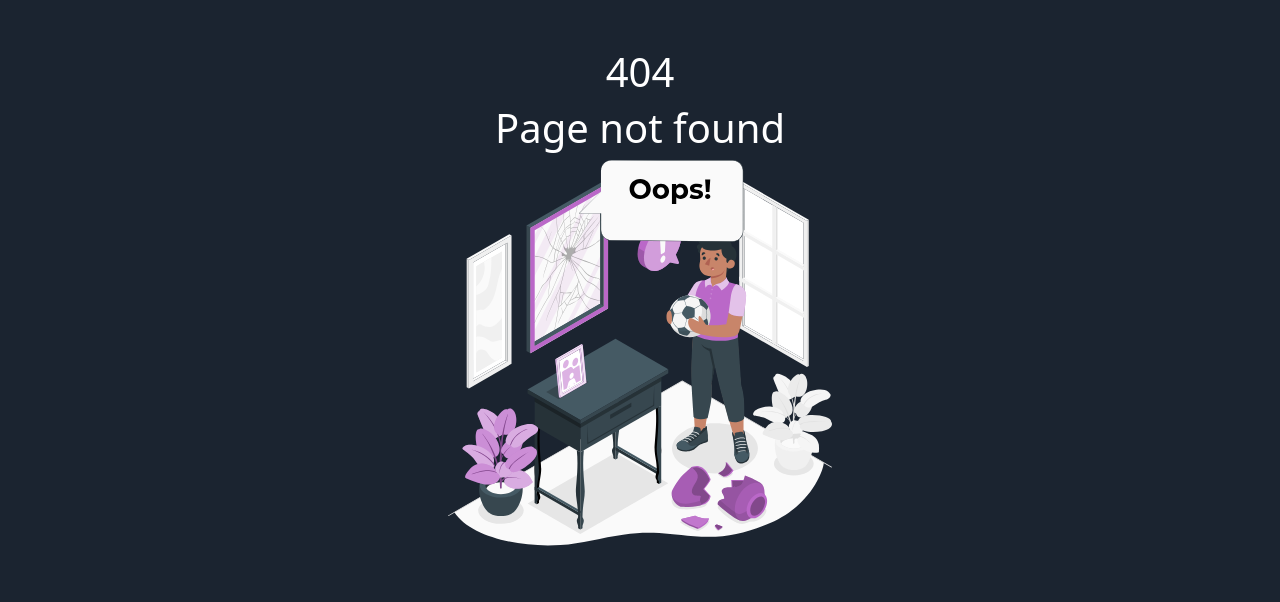
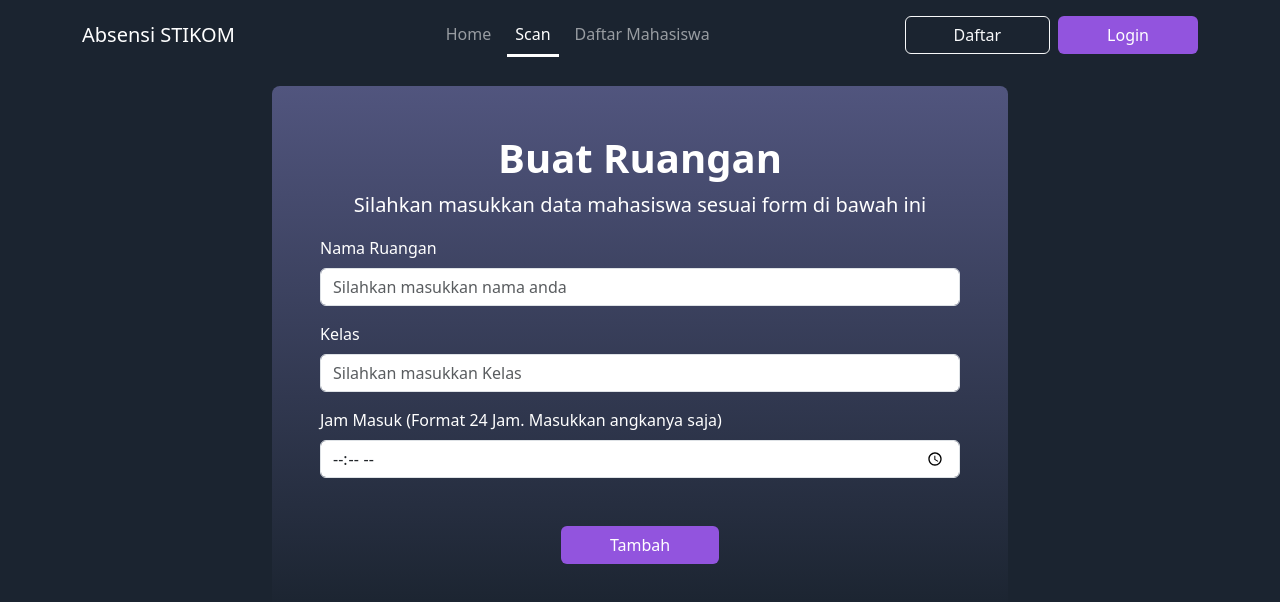
Before and after one commit to rafai123/attendance-QR-Code, a React (Vite) app: page /attendance-room-list/add-room in a window 1280 px wide. Before the commit this address had no page. Shown: the top 602 px of the page. Built offline with nearby package versions, Linux system fonts and the light colour scheme.

Commit message:
add logic to create new room

```diff
--- a/src/components/Navbarfix.jsx
+++ b/src/components/Navbarfix.jsx
@@ -22,15 +22,16 @@ const NavbarFix = () => {
   if (isLoggedIn) {
     component = (
       <>
+        <Nav className="ms-auto my-1 gap-2 ">
           <div className="text-center">
             <Dropdown>
               <Dropdown.Toggle id="dropdown-basic" className="btn btn-purple">{isLoggedIn.nama}</Dropdown.Toggle>
 
-            <Dropdown.Menu>
+              <Dropdown.Menu className="bg-dark text-white shadow ">
                 <div className="text-center mx-4 my-2">
                   <img
                     height={120}
-                  className="text-center justify-center rounded"
+                    className="text-center mb-2 justify-center rounded"
                     src={isLoggedIn.avatar}
                   />
 
@@ -39,7 +40,7 @@ const NavbarFix = () => {
                   <Button
                     onClick={handleLogout}
                     // onClick={window.localStorage.clear()}
-                  className="logindong text-white text-carevul border-carevul py-2 btn btn-purple mt-3"
+                    className="logindong text-white text-carevul border-carevul py-2 btn btn-purple mt-1"
                   >
                     Logout
                   </Button>
@@ -47,6 +48,7 @@ const NavbarFix = () => {
               </Dropdown.Menu>
             </Dropdown>
           </div>
+        </Nav>
       </>
     )
   } else {
@@ -87,7 +89,7 @@ const NavbarFix = () => {
         <Navbar.Collapse id="basic-navbar-nav">
           <Nav className="ms-auto gap-2 text-center"  >
             <NavLink to="/" className="nav-link">Home</NavLink>
-            <NavLink to="/scan" className="nav-link">Scan</NavLink>
+            <NavLink to="/attendance-room-list" className="nav-link">Scan</NavLink>
             <NavLink to="/student-list" className="nav-link">Daftar Mahasiswa</NavLink>
           </Nav>
           {component}
--- a/src/main.jsx
+++ b/src/main.jsx
@@ -17,6 +17,8 @@ import RegisterPage from './pages/RegisterPage.jsx'
 import StudentListPage from './pages/StudentListPage.jsx'
 import AddStudentPage from './pages/AddStudentPage.jsx'
 import QRGeneratorPage from './pages/QRGeneratorPage.jsx'
+import RoomListPage from './pages/RoomListPage.jsx'
+import AddRoomPage from './pages/AddRoomPage.jsx'
 
 const router = createBrowserRouter(
   createRoutesFromElements(
@@ -29,6 +31,8 @@ const router = createBrowserRouter(
         <Route path='/student-list' element={<StudentListPage />} />
         <Route path='/student-list/add-student' element={<AddStudentPage />} />
         <Route path="/student-list/qr/:id" element={<QRGeneratorPage />} />
+        <Route path='/attendance-room-list' element={<RoomListPage />} />
+        <Route path='/attendance-room-list/add-room' element={<AddRoomPage />} />
       </Route>
     </>
   )
--- /dev/null
+++ b/src/pages/AddRoomPage.jsx
@@ -0,0 +1,90 @@
+import { useState } from "react";
+import { Container } from "react-bootstrap";
+import { Link, useNavigate } from "react-router-dom";
+import Swal from "sweetalert2";
+
+const AddRoomPage = () => {
+  const [name, setName] = useState("");
+  const [kelas, setKelas] = useState("");
+  const [jamMasuk, setJamMasuk] = useState("");
+
+  const navigate = useNavigate();
+
+  const handleSubmit = (e) => {
+    e.preventDefault();
+    fetch("https://64f4896b932537f4051a72e1.mockapi.io/rooms", {
+      method: "POST",
+      headers: {
+        "Content-Type": "application/json",
+      },
+      body: JSON.stringify({
+        name_room: name,
+        kelas: kelas,
+        jam_masuk: jamMasuk,
+        admin_name: JSON.parse(localStorage.getItem("login")).nama,
+      }),
+    })
+      .then((response) => response.json())
+      .then((result) => {
+        // console.log("Success:", result);
+        new Swal(
+            "Success!",
+            "Room Matkul Berhasil dibuat",
+            "success",
+            {
+                timer: 3000,
+            },
+            navigate("/attendance-room-list")
+        );
+      })
+      .catch((error) => {
+        console.error("Error:", error);
+      });
+  };
+
+  return (
+    <>
+      <Container>
+        <div className="row justify-content-md-center text-white mt-3">
+          <div className="col-md-8">
+            <div className="layer p-5 ">
+              <h1 className="fw-bold text-center">Buat Ruangan </h1>
+              <p className="lead text-center">Silahkan masukkan data mahasiswa sesuai form di bawah ini</p>
+              <form onSubmit={handleSubmit}>
+                <div class="mb-3">
+                  <label for="name-register" class="form-label">
+                    Nama Ruangan
+                  </label>
+                  <input value={name} onChange={(e) => setName(e.target.value)} type="text" class="form-control" id="name-register" aria-describedby="emailHelp" placeholder="Silahkan masukkan nama anda" />
+                </div>
+                <div class="mb-3">
+                  <label for="email-register" class="form-label">
+                    Kelas
+                  </label>
+                  <input value={kelas} onChange={(e) => setKelas(e.target.value)} type="text" class="form-control" id="email-register" aria-describedby="emailHelp" placeholder="Silahkan masukkan Kelas" />
+                </div>
+                <div class="mb-3">
+                  <label for="password-register" class="form-label">
+                    Jam Masuk (Format 24 Jam. Masukkan angkanya saja)
+                  </label>
+                  <input value={jamMasuk} onChange={(e) => setJamMasuk(e.target.value)} type="time" class="form-control" id="password-register" placeholder="Contoh : 12" />
+                </div>
+                <div className="container mt-5">
+                  <div className="row justify-content-center">
+                    <div className="col-2 d-flex justify-content-center">
+                      <button type="submit" class="btn btn-purple px-5 mx-auto">
+                        Tambah
+                      </button>
+                    </div>
+                  </div>
+                </div>
+              </form>
+            </div>
+          </div>
+        </div>
+      </Container>
+    </>
+  );
+};
+
+export default AddRoomPage;
--- a/src/pages/RoomListPage.jsx
+++ b/src/pages/RoomListPage.jsx
@@ -1,7 +1,58 @@
+import { Container } from "react-bootstrap"
+import { Link, useNavigate } from "react-router-dom"
+
 const RoomListPage = () => {
+
+    const isLoggedIn = localStorage.getItem("login")
+
+    // if (!isLoggedIn) {
+    //     const navigate = useNavigate()
+    //     navigate("/not-login")
+    // }
+
+    const dataLogin = JSON.parse(isLoggedIn)
+    console.log(dataLogin.nama)
+
     return (
         <>
+            <Container className="text-white">
+                <div className="row layer p-4">
+                    <div className="col-md-12 mb-3">
 
+                            <h3 className="fw-bold"><span className="border-heading"> </span>Profile Admin :</h3>
+
+                    </div>
+                    <div className="col-md-12">
+                        <div className="container">
+                            <div className="row">
+                                <div className="col-md mt-2">
+                                    <h4 className="lead fw-bold">Nama :</h4>
+                                    <p className="lead">{dataLogin.nama}</p>
+                                </div>
+                                <div className="col-md mt-2">
+                                    <h4 className="fw-bold lead ">Alamat Email :</h4>
+                                    <p className="lead">{dataLogin.email}</p>
+                                </div>
+                                <div className="col-md mt-2">
+                                    <h4 className="lead fw-bold">Id Admin :</h4>
+                                    <p className="lead">{dataLogin.id}</p>
+                                </div>
+                            </div>
+                        </div>
+                    </div>
+                </div>
+                <div className="row text-white mt-5 ">
+                    <div className="col-12">
+                        <div className="d-flex justify-content-between flex-wrap">
+                            <h3><span className="border-heading"></span>Room Matakuliah  :</h3>
+                            <div className="div gap-2 d-flex justify-content-center align-items-center">
+                            <Link to={"/student-list/add-student"} className="btn btn-outline-light ">Tambah Mahasiswa</Link>
+                            <Link to={"./add-room"} className="btn btn-purple ">Buat Ruangan</Link>
+                            </div>
+                        </div>
+                    </div>
+                </div>
+            </Container>
         </>
     )
 }
--- a/src/pages/StudentListPage.jsx
+++ b/src/pages/StudentListPage.jsx
@@ -1,9 +1,18 @@
 import { useEffect, useState } from "react"
 import { Container } from "react-bootstrap"
-import { Link } from "react-router-dom"
+import { Link, useNavigate } from "react-router-dom"
 
 const StudentListPage =() => {
+
+    const isLoggedIn = JSON.parse(localStorage.getItem("login")); // // true or false
+
+    if (!isLoggedIn) {
+        const navigate = useNavigate()
+        navigate("/not-login")
+    }
+
     const [students, setStudents] = useState([])
+
     useEffect(() => {
         fetch("https://64f2052d0e1e60602d24967d.mockapi.io/students")
         .then((response) => response.json())
@@ -11,6 +20,7 @@ const StudentListPage =() => {
             setStudents(result)
         })
     }, [students])
+
     return (
         <>
             <Container>
```
Lines whose indentation alone changed are shown as unchanged.
